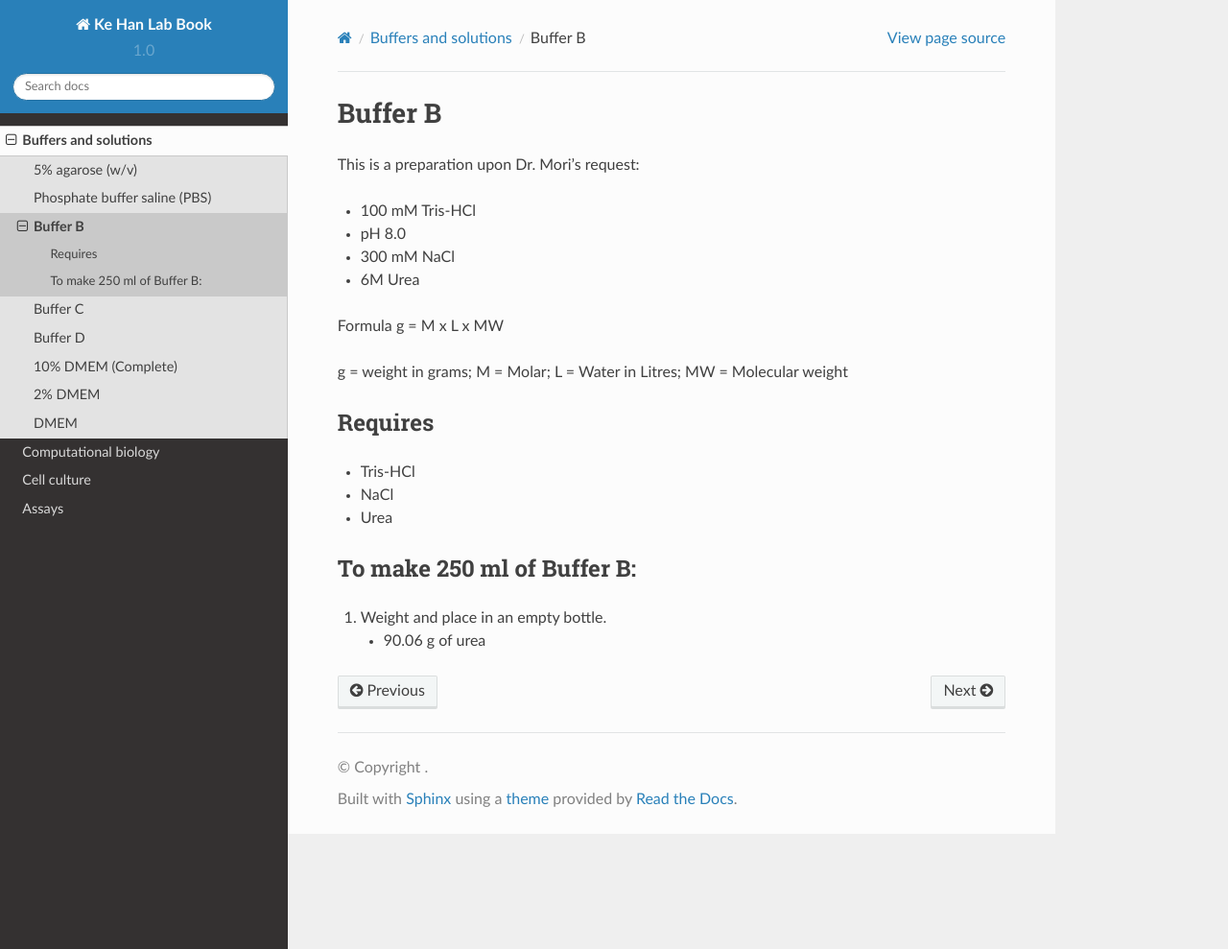
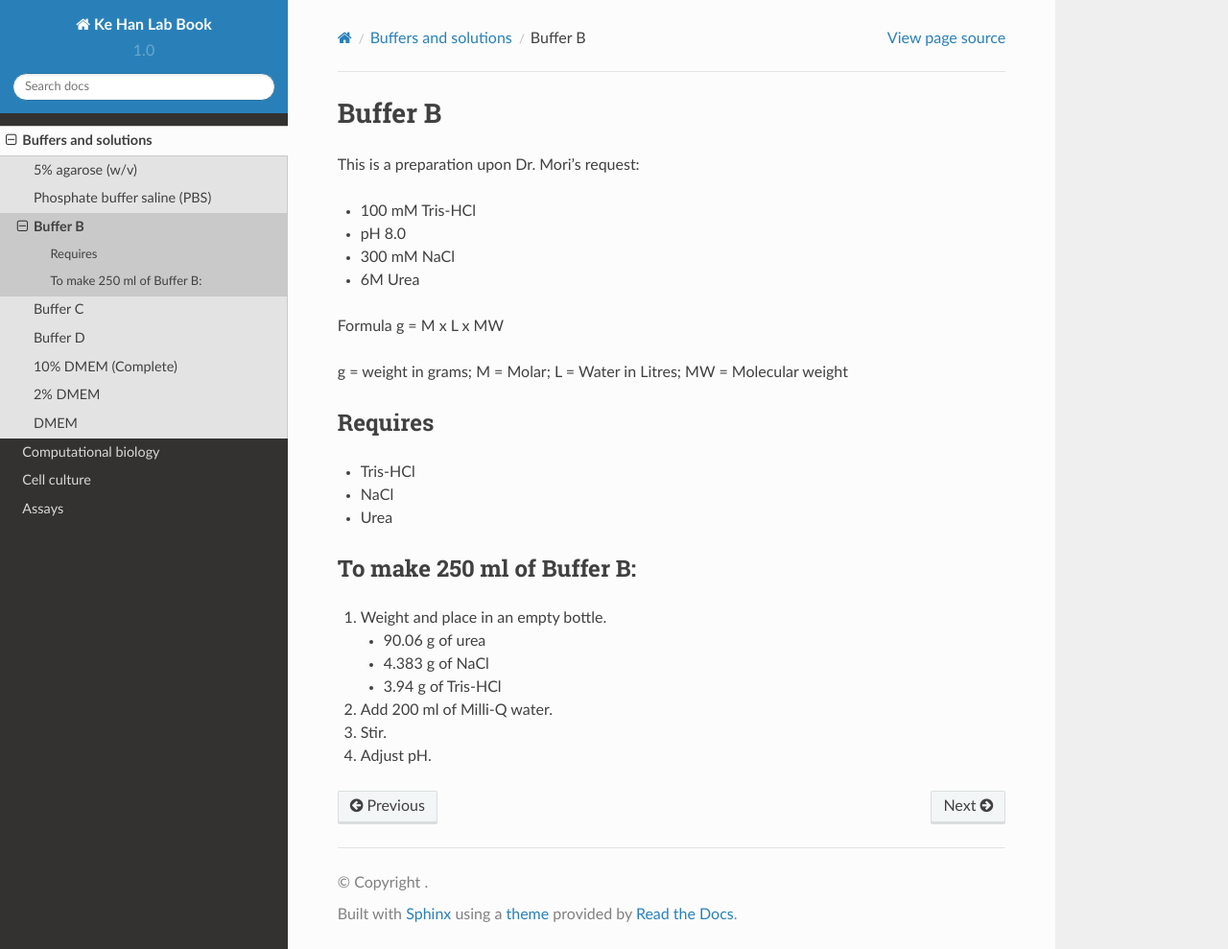
Before and after one commit to kehantan/labbook, a Sphinx documentation site: the page built from docs/buffers_solutions/buffer_b.rst, in a window 1280 px wide and 989 px high. Shown: the whole window at 96% size. Built offline with Sphinx 7.4.7 and the Read the Docs theme 2.0.0, drawn with Linux system fonts in a browser that asks for light colours.

Commit message:
Update buffer_b.rst

```diff
--- a/docs/buffers_solutions/buffer_b.rst
+++ b/docs/buffers_solutions/buffer_b.rst
@@ -23,3 +23,9 @@
 #. Weight and place in an empty bottle.
 
    * 90.06 g of urea
+   * 4.383 g of NaCl
+   * 3.94 g of Tris-HCl
+
+#. Add 200 ml of Milli-Q water.
+#. Stir.
+#. Adjust pH.
```
